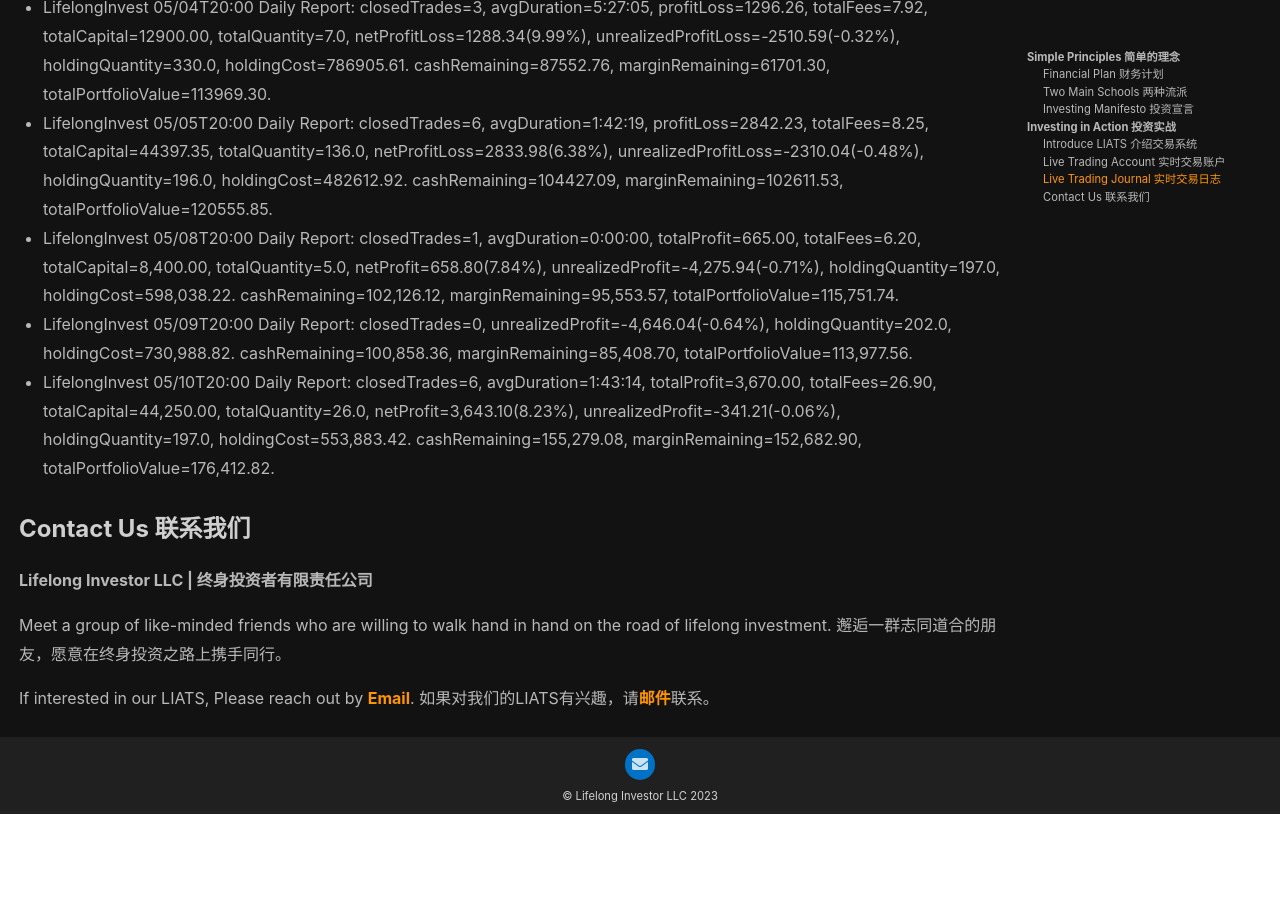
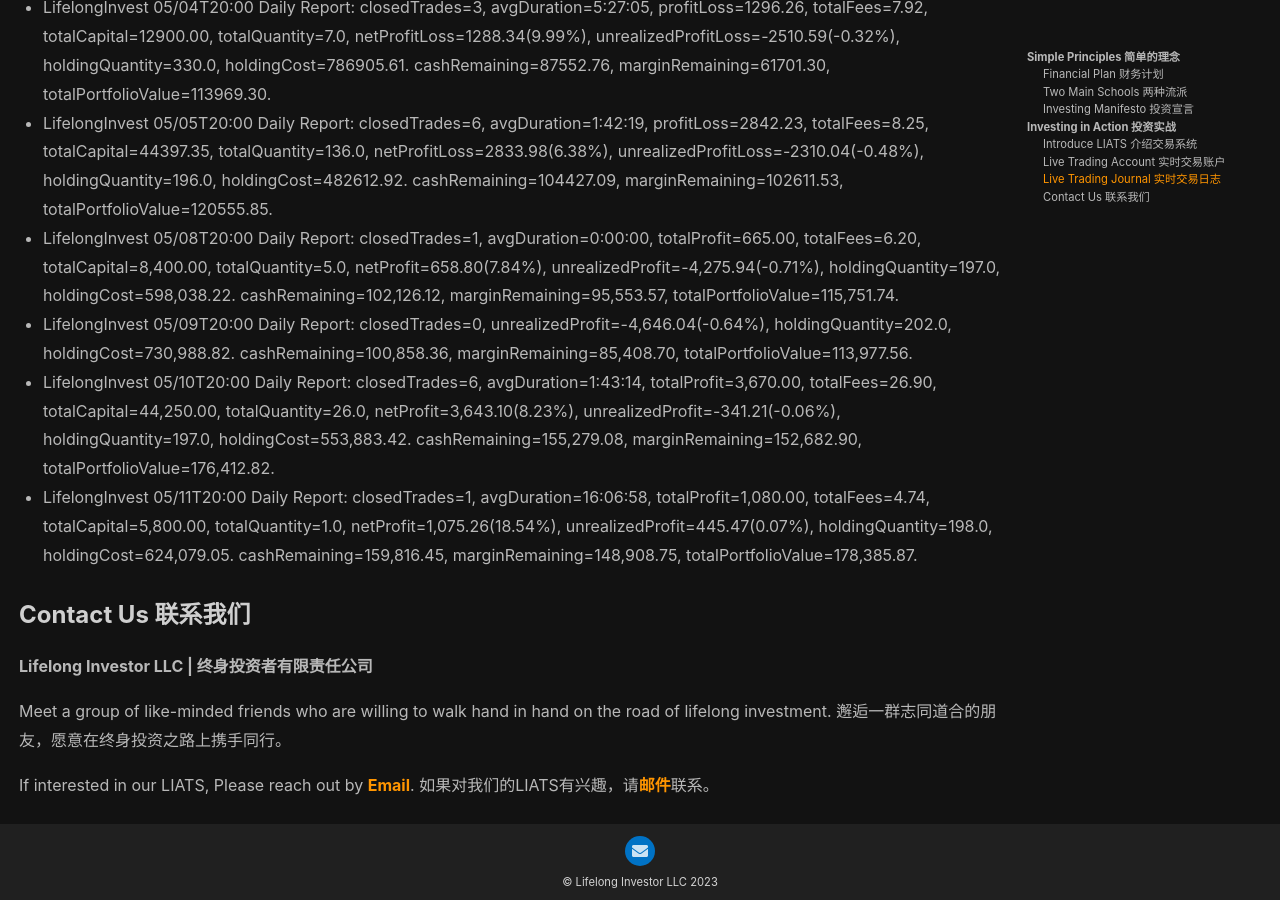
Before and after one commit to lifelonginvestorllc/lifelonginvestorllc.github.io, a Jekyll site: the page built from index.md, in a window 1280 px wide and 900 px high, scrolled down 5934 px. Built offline with Jekyll 4.4.1, drawn with Linux system fonts in a browser that asks for light colours; nearby versions of some CDN libraries; before the commit the page ends 6748 px from its top, so only the background shows below that; some of the changed lines change nothing that is shown.

Commit message:
Update index.md

```diff
--- a/index.md
+++ b/index.md
@@ -127,28 +127,28 @@
 {
   "type": "line",
   "data": {
-    "labels": ["4/3/23", "4/4/23", "4/5/23", "4/6/23", "4/7/23", "4/8/23", "4/9/23", "4/10/23", "4/11/23", "4/12/23", "4/13/23", "4/14/23", "4/15/23", "4/16/23", "4/17/23", "4/18/23", "4/19/23", "4/20/23", "4/21/23", "4/22/23", "4/23/23", "4/24/23", "4/25/23", "4/26/23", "4/27/23", "4/28/23", "5/1/23", "5/2/23", "5/3/23", "5/4/23", "5/5/23", "5/8/23", "5/9/23", "5/10/23"],
+    "labels": ["4/3/23", "4/4/23", "4/5/23", "4/6/23", "4/7/23", "4/8/23", "4/9/23", "4/10/23", "4/11/23", "4/12/23", "4/13/23", "4/14/23", "4/15/23", "4/16/23", "4/17/23", "4/18/23", "4/19/23", "4/20/23", "4/21/23", "4/22/23", "4/23/23", "4/24/23", "4/25/23", "4/26/23", "4/27/23", "4/28/23", "5/1/23", "5/2/23", "5/3/23", "5/4/23", "5/5/23", "5/8/23", "5/9/23", "5/10/23", "5/11/23"],
     "datasets": [
       {
         "label": "Principal (本金)",
         "lineTension": 0.3,
         "borderColor": "blue",
         "pointRadius": 3,
-        "data": [1, 1, 1, 2, 2.1, 2.1, 2.1, 2.1, 5, 5, 5, 5, 5, 5, 5, 5, 5, 5, 5, 5, 5, 5, 5, 5, 10, 10, 10, 10, 10, 10, 10, 10, 10, 15]
+        "data": [1, 1, 1, 2, 2.1, 2.1, 2.1, 2.1, 5, 5, 5, 5, 5, 5, 5, 5, 5, 5, 5, 5, 5, 5, 5, 5, 10, 10, 10, 10, 10, 10, 10, 10, 10, 15, 15]
       },
       {
         "label": "Total Asset including unrealized P&L (总资产包含未实现损益)",
         "borderColor": "gold",
         "lineTension": 0.3,
         "pointRadius": 3,
-        "data": [1, 1.01, 0.94, 1.98, 2.21, 2.21, 2.21, 2.16, 5.03, 5.07, 5.22, 5.06, 5.02, 4.95, 4.70, 4.65, 4.36, 4.85, 4.83, 4.83, 4.89, 5.49, 5.51, 5.28, 10.92, 11.32, 11.15, 11.38, 11.18, 11.40, 12.06, 11.68, 11.40, 17.64]
+        "data": [1, 1.01, 0.94, 1.98, 2.21, 2.21, 2.21, 2.16, 5.03, 5.07, 5.22, 5.06, 5.02, 4.95, 4.70, 4.65, 4.36, 4.85, 4.83, 4.83, 4.89, 5.49, 5.51, 5.28, 10.92, 11.32, 11.15, 11.38, 11.18, 11.40, 12.06, 11.68, 11.40, 17.64, 17.84]
       },
       {
         "label": "Benchmark (SPY)",
         "borderColor": "#F62217",
         "lineTension": 0.3,
         "pointRadius": 3,
-        "data": [1.0, 0.99, 0.99, 2.1, 2.1, 2.1, 2.1, 2.1, 5.0, 4.98, 5.04, 5.03, 5.03, 5.03, 5.05, 5.05, 5.05, 5.02, 5.03, 5.03, 5.03, 5.03, 4.95, 4.93, 10.03, 10.11, 10.10, 9.99, 9.92, 9.85, 10.03, 10.03, 9.99, 15.04]
+        "data": [1.0, 0.99, 0.99, 2.1, 2.1, 2.1, 2.1, 2.1, 5.0, 4.98, 5.04, 5.03, 5.03, 5.03, 5.05, 5.05, 5.05, 5.02, 5.03, 5.03, 5.03, 5.03, 4.95, 4.93, 10.03, 10.11, 10.10, 9.99, 9.92, 9.85, 10.03, 10.03, 9.99, 15.04, 15.01]
       }
     ]
   },
@@ -219,6 +219,7 @@
 - LifelongInvest 05/08T20:00 Daily Report: closedTrades=1, avgDuration=0:00:00, totalProfit=665.00, totalFees=6.20, totalCapital=8,400.00, totalQuantity=5.0, netProfit=658.80(7.84%), unrealizedProfit=-4,275.94(-0.71%), holdingQuantity=197.0, holdingCost=598,038.22. cashRemaining=102,126.12, marginRemaining=95,553.57, totalPortfolioValue=115,751.74.
 - LifelongInvest 05/09T20:00 Daily Report: closedTrades=0, unrealizedProfit=-4,646.04(-0.64%), holdingQuantity=202.0, holdingCost=730,988.82. cashRemaining=100,858.36, marginRemaining=85,408.70, totalPortfolioValue=113,977.56.
 - LifelongInvest 05/10T20:00 Daily Report: closedTrades=6, avgDuration=1:43:14, totalProfit=3,670.00, totalFees=26.90, totalCapital=44,250.00, totalQuantity=26.0, netProfit=3,643.10(8.23%), unrealizedProfit=-341.21(-0.06%), holdingQuantity=197.0, holdingCost=553,883.42. cashRemaining=155,279.08, marginRemaining=152,682.90, totalPortfolioValue=176,412.82.
+- LifelongInvest 05/11T20:00 Daily Report: closedTrades=1, avgDuration=16:06:58, totalProfit=1,080.00, totalFees=4.74, totalCapital=5,800.00, totalQuantity=1.0, netProfit=1,075.26(18.54%), unrealizedProfit=445.47(0.07%), holdingQuantity=198.0, holdingCost=624,079.05. cashRemaining=159,816.45, marginRemaining=148,908.75, totalPortfolioValue=178,385.87.
 
 ### Contact Us 联系我们
 
```
